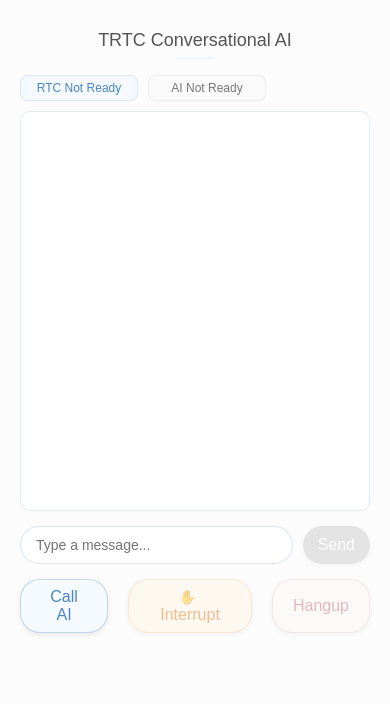
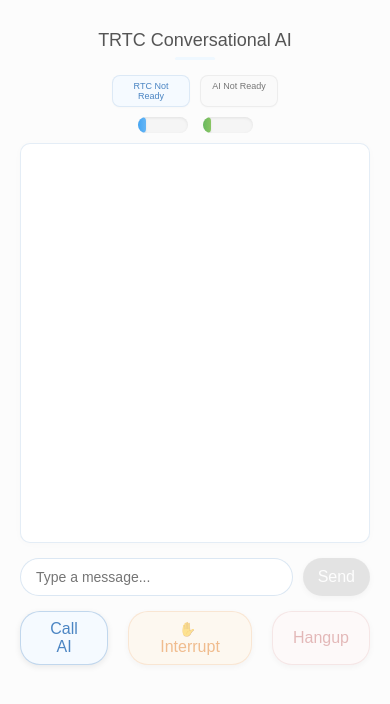
Before and after one commit to chicogong/trtc-ai-build-quickly, a website: page index.html in a window 390 px wide. Drawn offline with Linux system fonts and the light colour scheme.

Commit message:
Add volume bar

```diff
--- a/css/styles.css
+++ b/css/styles.css
@@ -37,13 +37,21 @@
   border-radius: 2px;
 }
 
+/* Add new container for status and volume */
+#status-volume-container {
+  display: flex;
+  justify-content: space-between;
+  align-items: center;
+  width: 100%;
+  margin-bottom: 10px;
+}
+
 /* Status indicators styles */
 #status-container {
   display: flex;
   justify-content: flex-start;
   gap: 10px;
-  margin-bottom: 10px;
-  width: 100%;
+  flex: 0 0 auto;
 }
 
 .status-indicator {
@@ -266,3 +274,125 @@
   background-color: #cccccc;
   cursor: not-allowed;
 }
+
+/* Volume indicators */
+.volume-indicators {
+  display: flex;
+  justify-content: flex-end;
+  flex: 1;
+  gap: 15px;
+  margin-left: 10px;
+}
+
+.volume-container {
+  width: 150px;
+  position: relative;
+}
+
+.volume-bar-container {
+  height: 24px;
+  background-color: #f5f5f5;
+  border-radius: 12px;
+  overflow: hidden;
+  box-shadow: inset 0 1px 3px rgba(0, 0, 0, 0.08);
+  position: relative;
+}
+
+.volume-bar {
+  height: 100%;
+  width: 0;
+  border-radius: 12px;
+  transition: width 0.12s cubic-bezier(0.4, 0, 0.2, 1);
+  position: relative;
+  min-width: 8px;
+  box-shadow: 0 1px 2px rgba(0, 0, 0, 0.1);
+}
+
+#userVolumeBar {
+  background: linear-gradient(90deg, rgba(33, 150, 243, 0.9), rgba(100, 181, 246, 0.85));
+  background-size: 200% 100%;
+  animation: gradientShift 3s ease infinite;
+}
+
+#aiVolumeBar {
+  background: linear-gradient(90deg, rgba(76, 175, 80, 0.9), rgba(139, 195, 74, 0.85));
+  background-size: 200% 100%;
+  animation: gradientShift 3s ease infinite;
+}
+
+@keyframes gradientShift {
+  0% {
+    background-position: 0% 50%;
+  }
+  50% {
+    background-position: 100% 50%;
+  }
+  100% {
+    background-position: 0% 50%;
+  }
+}
+
+/* Volume bar animations */
+.volume-bar.active {
+  animation: volumePulse 0.8s infinite alternate cubic-bezier(0.4, 0, 0.2, 1);
+  box-shadow: 0 0 8px rgba(0, 0, 0, 0.15);
+}
+
+@keyframes volumePulse {
+  from {
+    opacity: 0.9;
+    box-shadow: 0 0 4px rgba(0, 0, 0, 0.15);
+  }
+  to {
+    opacity: 1;
+    box-shadow: 0 0 12px rgba(0, 0, 0, 0.2);
+  }
+}
+
+/* Mobile responsive styles */
+@media (max-width: 600px) {
+  #status-volume-container {
+    flex-direction: column;
+    gap: 10px;
+    align-items: stretch;
+  }
+
+  #status-container {
+    width: 100%;
+    justify-content: center;
+  }
+
+  .volume-indicators {
+    margin-left: 0;
+    justify-content: center;
+  }
+
+  .volume-container {
+    width: 120px;
+  }
+
+  .volume-bar-container {
+    height: 20px;
+  }
+}
+
+/* Even smaller screens */
+@media (max-width: 400px) {
+  .status-indicator {
+    width: 60px;
+    font-size: 9px;
+  }
+
+  .volume-container {
+    width: 50px;
+  }
+
+  .volume-bar-container {
+    height: 16px;
+    border-radius: 8px;
+  }
+
+  .volume-bar {
+    border-radius: 8px;
+  }
+}
--- a/index.html
+++ b/index.html
@@ -12,9 +12,23 @@
 <body>
   <div id="app">
     <h5 class="app-title">TRTC Conversational AI</h5>
-    <div id="status-container">
-      <div id="room-status" class="status-indicator">RTC Not Ready</div>
-      <div id="ai-state" class="status-indicator">AI Not Ready</div>
+    <div id="status-volume-container">
+      <div id="status-container">
+        <div id="room-status" class="status-indicator">RTC Not Ready</div>
+        <div id="ai-state" class="status-indicator">AI Not Ready</div>
+      </div>
+      <div class="volume-indicators">
+        <div class="volume-container">
+          <div class="volume-bar-container">
+            <div id="userVolumeBar" class="volume-bar"></div>
+          </div>
+        </div>
+        <div class="volume-container">
+          <div class="volume-bar-container">
+            <div id="aiVolumeBar" class="volume-bar"></div>
+          </div>
+        </div>
+      </div>
     </div>
     <div class="chat-list"></div>
     <div class="input-container">
--- a/js/trtc-client.js
+++ b/js/trtc-client.js
@@ -35,6 +35,12 @@
 
   // Set up message handler
   client.on(TRTC.EVENT.CUSTOM_MESSAGE, handleTRTCMessage);
+
+  // Set up audio volume handler
+  client.on(TRTC.EVENT.AUDIO_VOLUME, handleAudioVolume);
+
+  // Enable audio volume evaluation with higher frequency (50ms) for smoother visualization
+  client.enableAudioVolumeEvaluation(50);
 
   // Start audio
   await client.startLocalAudio();
@@ -241,3 +247,74 @@
     console.error('Error processing metrics callback:', error);
   }
 }
+
+// Track previous volume levels for smoother transitions
+let prevUserVolume = 0;
+let prevAiVolume = 0;
+const smoothingFactor = 0.3; // Lower = smoother but less responsive
+
+/**
+ * Handle audio volume events for volume visualization
+ * @param {Object} event - The audio volume event
+ */
+function handleAudioVolume(event) {
+  event.result.forEach(({ userId, volume }) => {
+    // Check if this is the local user (empty userId means local microphone)
+    const isLocalUser = userId === '';
+
+    if (isLocalUser) {
+      // Apply smoothing to volume transitions
+      const smoothedVolume = (volume * (1 - smoothingFactor)) + (prevUserVolume * smoothingFactor);
+      prevUserVolume = smoothedVolume;
+
+      // Update the user's volume bar
+      updateVolumeBar('userVolumeBar', smoothedVolume);
+    }
+    // Check if this is the AI bot
+    else if (userId === botUserId) {
+      // Apply smoothing to volume transitions
+      const smoothedVolume = (volume * (1 - smoothingFactor)) + (prevAiVolume * smoothingFactor);
+      prevAiVolume = smoothedVolume;
+
+      // Update the AI's volume bar
+      updateVolumeBar('aiVolumeBar', smoothedVolume);
+    }
+  });
+}
+
+/**
+ * Update volume bar element based on volume level
+ * @param {string} elementId - The ID of the volume bar element
+ * @param {number} volume - The volume level (0-100)
+ */
+function updateVolumeBar(elementId, volume) {
+  const volumeBar = document.getElementById(elementId);
+  if (volumeBar) {
+    // Scale the volume for better visualization
+    // Enhanced scaling to make small volumes more noticeable
+    let scaledVolume;
+    if (volume < 5) {
+      // For very low volumes, maintain minimum width
+      scaledVolume = 8;
+    } else if (volume < 20) {
+      // For low volumes, enhanced scaling
+      scaledVolume = 8 + (volume * 1.5);
+    } else {
+      // For medium to high volumes, standard scaling
+      scaledVolume = Math.min(volume * 2.5, 100);
+    }
+
+    // Use smooth transition for all changes
+    volumeBar.style.transition = 'width 0.12s cubic-bezier(0.4, 0, 0.2, 1)';
+    volumeBar.style.width = `${scaledVolume}%`;
+
+    // Add animation class when volume is above threshold
+    if (volume > 5) {
+      volumeBar.classList.add('active');
+    } else {
+      volumeBar.classList.remove('active');
+    }
+
+    // No need for manual decay with higher frequency updates and smoothing
+  }
+}
```
